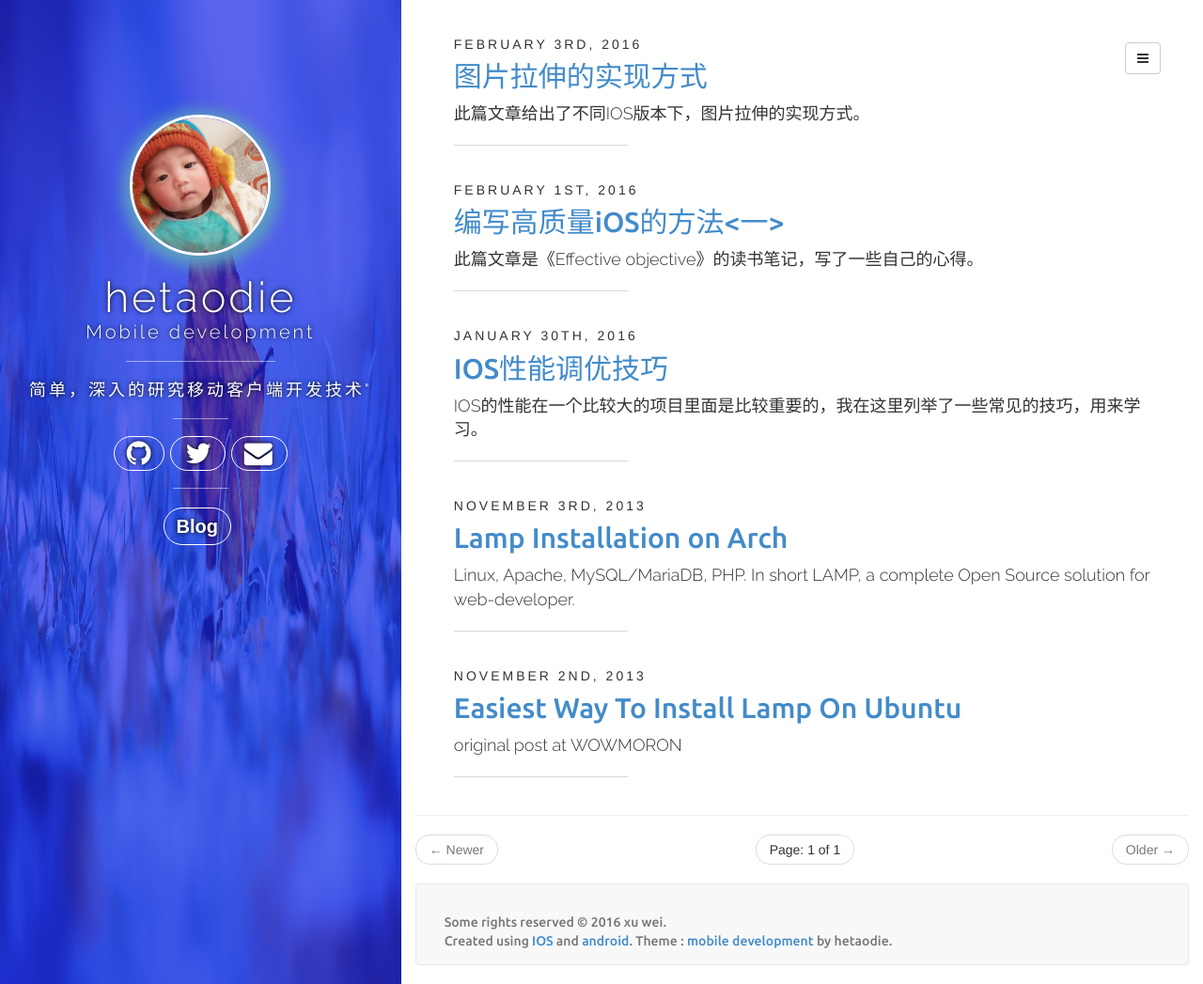
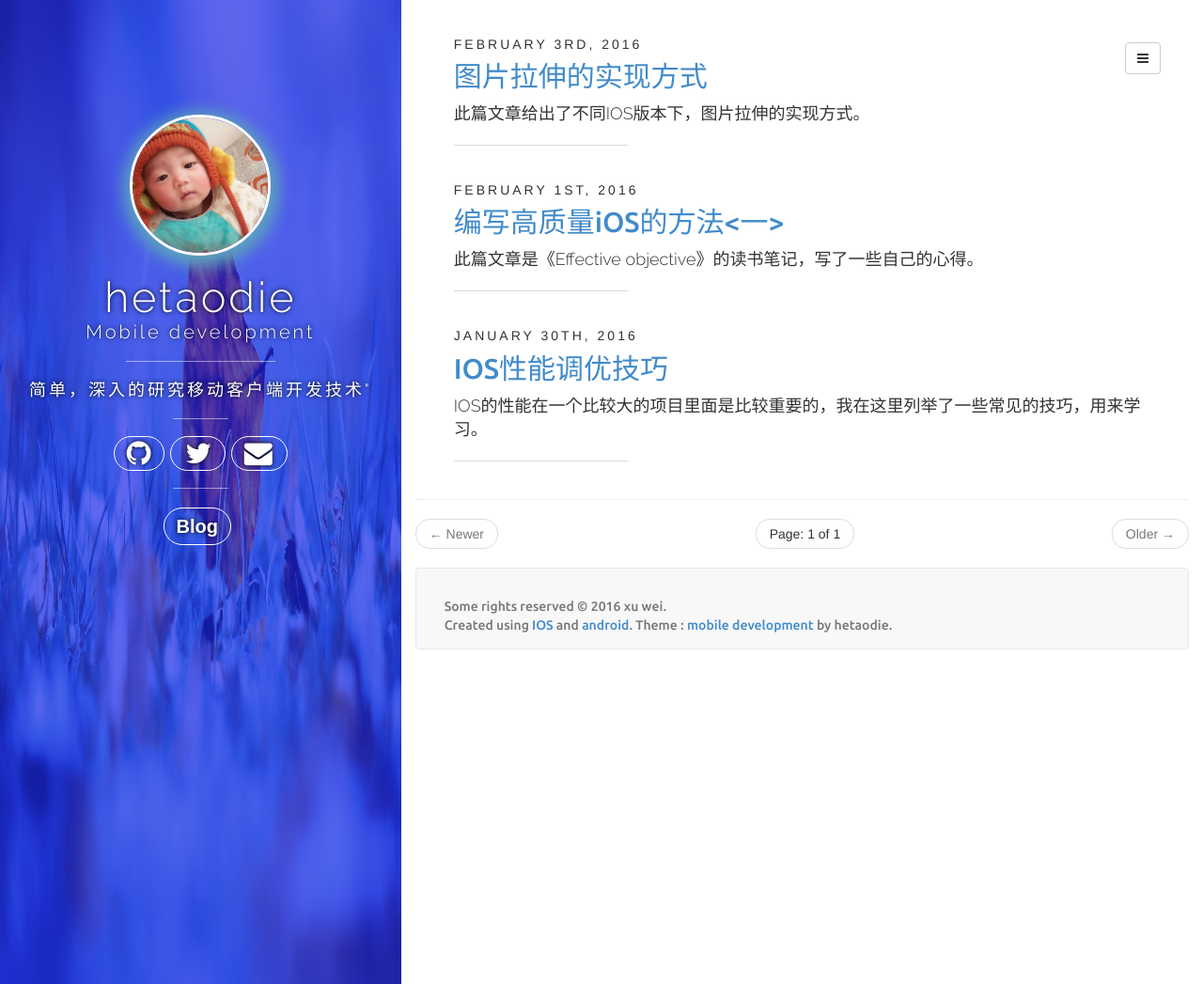
Before and after one commit to hetaodie/hetaodie.github.io, a Jekyll site: the page built from index.html, in a window 1280 px wide and 1047 px high. Shown: the whole window at 94% size. Built offline with Jekyll 4.4.1, drawn with Linux system fonts in a browser that asks for light colours; nearby versions of some CDN libraries; the list of posts is cut into pages by our own code; comment, search, counter and statistics services are not loaded.

Commit message:
delete old blog

```diff
--- a/_posts/2013-11-02-easiest-way-to-install-lamp-on-ubuntu.md
+++ /dev/null
@@ -1,71 +0,0 @@
----
-layout: post
-title: Easiest Way To Install Lamp On Ubuntu
-description: original post at WOWMORON
-tagline: original post at wowmoron.wordpress.com
-image: /assets/media/effective-object2.0.jpg
-categories: [linux]
-tags: [ubuntu, lamp, setup, tasksel]
----
-<img src="{{page.image}}" width="85%"/>
-<br/>
-<br/>
-LAMP(Linux, Apache, MySQL, PHP or Perl) is one of the most essential servers needed by the web developers or web entrepreneurs around the globe. This tutorial explains one of the easiest ways to install LAMP on Ubuntu. Because Ubuntu uses Linux as it’s kernel we are done with the Linux part ;) .
-
-
-Install tasksel on your system:
-
-{% highlight ruby %}
-
-$ sudo apt-get update && sudo apt-get install tasksel
-
-{% endhighlight %}
-
-Tasksel is a Debian/Ubuntu tool that installs multiple related packages as a co-ordinated “task” onto your system.
-Start tasksel:
-
-{% highlight ruby %}
-
-$ sudo tasksel
-
-{% endhighlight %}
-
-select the lamp-server and press 'Ok'. Follow the steps as directed and create your Mysql password.</br>
-Lastly,start apache2 server:
-
-{% highlight ruby %}
-
-$ sudo service apache2 restart
-
-{% endhighlight %}
-
-Congratulations you have successfully installed LAMP server on your system. To test just visit your web browser and type in the following url:
-
-
-<a href="http://localhost/">http://localhost/</a>
-
-
-To test the php installation:
-{% highlight ruby %}
-
-$ sudo nano /var/www/phptest.php
-
-{% endhighlight %}
-
-type in and save:
-
-{% highlight ruby %}
-
-<?php phpinfo(); ?>
-
-{% endhighlight %}
-
-and open the following url in your browser:
-
-<a href="http://localhost/phptest.php">http://localhost/phptest.php</a>
-
-[Markdown][1]
-
-[1]:http://daringfireball.net/projects/markdown/syntax
-
-![](http://hetaodie.github.io/assets/media/effective-object2.0.jpg)
--- a/_posts/2013-11-03-lamp-installation-on-Arch.md
+++ /dev/null
@@ -1,76 +0,0 @@
----
-layout: post
-title: Lamp Installation on Arch
-description: Linux, Apache, MySQL/MariaDB, PHP. In short LAMP, a complete Open Source solution for web-developer.
-image: /assets/media/Effective-Objective.jpg
-categories: [linux]
-tags: [Arch, lamp, setup, php, mariadb, appache, mysql ]
-
----
-<img src="{{page.image}}" width="85%"/>
-<br/>
-<br/>
-Linux, <a href="http://httpd.apache.org/">Apache</a>, MySQL/MariaDB, PHP: In short LAMP, a complete Open Source solution for web-developer. Apache Web Server,Often referred to as simply <a href="http://httpd.apache.org/">Apache</a>, a public-domain open source Web server developed by a loosely-knit group of programmers which runs roughly 50% of the servers in the world.
-Here i show you the simple steps to install LAMP on your Arch System:
-
-Install php,php-apache,apache and mariadb:
-(note: use your favorite text editor, am using "gedit")
-
-{% highlight ruby %}
-
-$ sudo Pacman -S php-apache apache mariadb
-
-{% endhighlight %}
-
-Now configure apache:
-
-{% highlight ruby %}
-
-$ sudo gedit /etc/httpd/conf/httpd.conf
-
-#> comment the line .i.e. put a # before it.
-
-LoadModule unique_id_module modules/mod_unique_id.so
-
-#> restart apache
-
-$ sudo systemctl restart httpd
-
-{% endhighlight %}
-
-then configure mariadb:
-
-{% highlight ruby %}
-
-$ sudo systemctl start mysqld
-$ sudo mysql_secure_installation
-
-#> press enter and then "yes" to all.
-
-{% endhighlight %}
-
-Lastly configure php and php-apache:
-
-{% highlight ruby %}
-
-$ sudo gedit /etc/httpd/conf/httpd.conf
-
-#> add the following lines at the end of the files
-
-LoadModule php5_module modules/libphp5.so
-AddHandler php5-script php
-Include conf/extra/php5_module.conf
-
-#> save and exit .
-
-$ sudo gedit /srv/http/info.php
-
-#> add this in your php file:
-
-<?php phpinfo(); ?>
-
-
-{% endhighlight %}
-
-
-finally, restart apache and all is done.enjoy!
```
Also changed, not shown: _posts/2016-01-30-IOS 性能调优技巧.md (+1 -1 lines).
